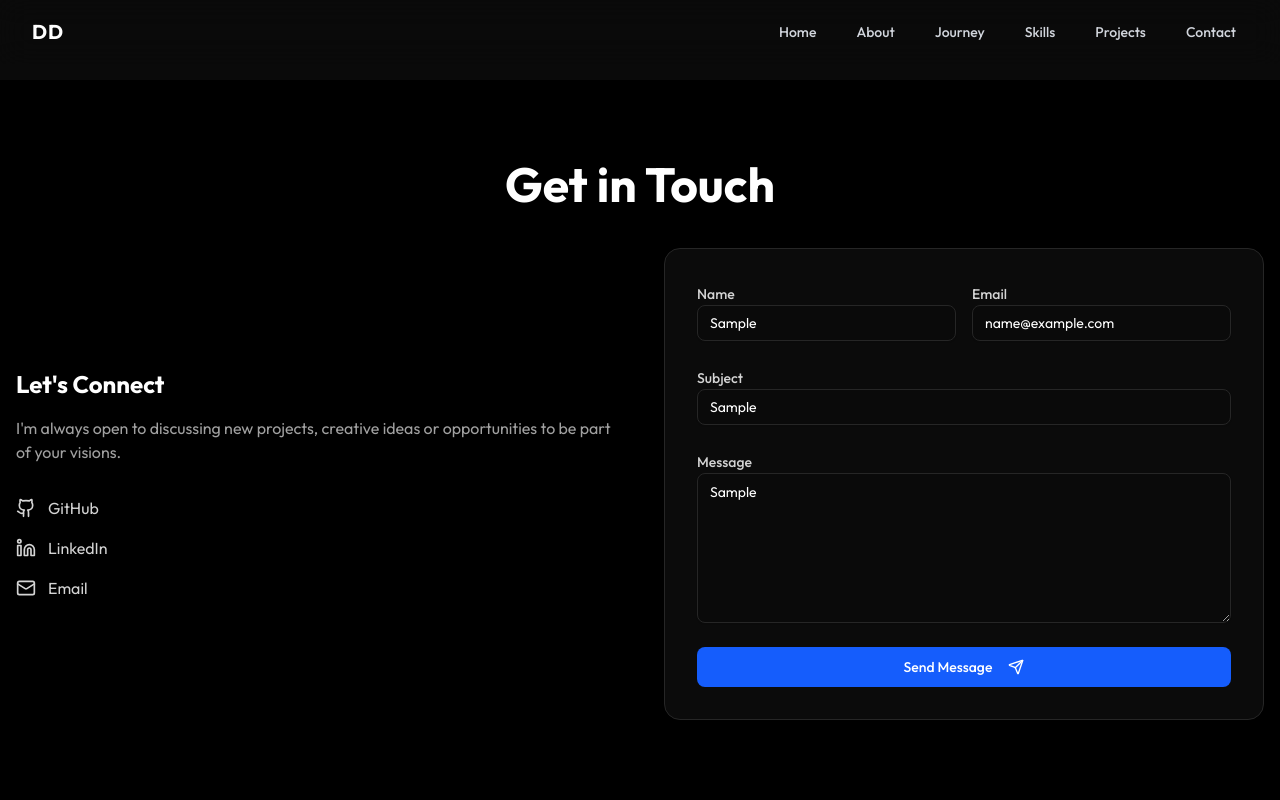
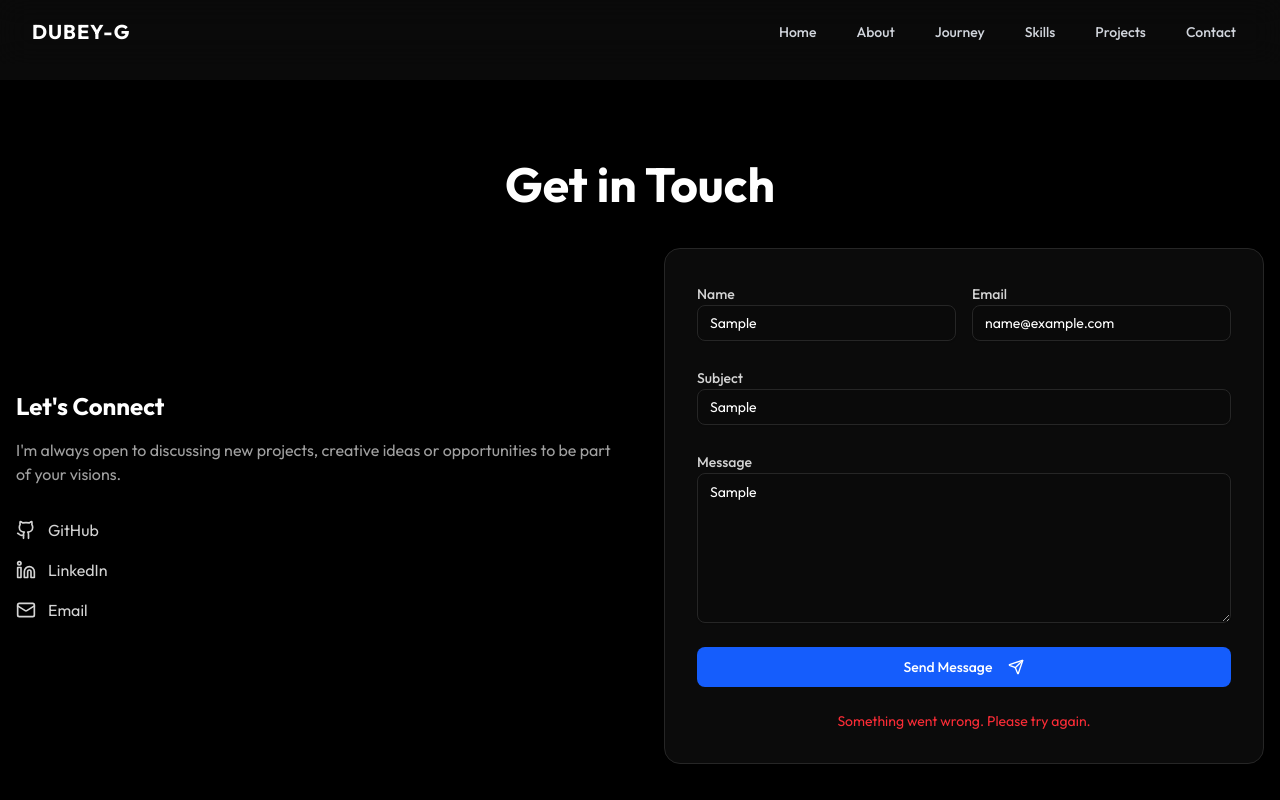
Before and after one commit to mailmeatdarshan/Portfolio, a Next.js app: page / in a window 1280 px wide. Both pictures are taken after typing "Sample", "name@example.com", "Sample", "Sample" into the empty fields and a click on the button "Send Message". Shown: the part 6484-7284 px from the top of the page. Built offline with nearby package versions, Linux system fonts and the light colour scheme.

Commit message:
fixed contact issues

```diff
--- a/src/components/About.tsx
+++ b/src/components/About.tsx
@@ -24,10 +24,10 @@ export default function About() {
                 >
                     <h3 className="text-2xl font-bold text-white mb-6">About Me</h3>
                     <p className="text-lg md:text-xl text-neutral-300 leading-relaxed mb-6 font-light">
-                        I’m a computer engineering graduate with a strong interest in <span className="text-blue-400 font-medium">cloud computing</span>, <span className="text-purple-400 font-medium">automation</span>, and <span className="text-green-400 font-medium">backend development</span>. I enjoy building efficient systems that solve real-world problems. I’m especially passionate about modern cloud technologies and scalable system design.
+                        I’m a computer science student with a strong interest in <span className="text-blue-400 font-medium">web development</span>, <span className="text-yellow-400 font-medium">cloud computing</span>, <span className="text-purple-400 font-medium">automation</span>, and <span className="text-green-400 font-medium">backend development</span>. I enjoy building efficient systems that solve real-world problems. I’m especially passionate about modern technologies and scalable system design.
                     </p>
                     <div className="flex flex-wrap justify-center gap-3">
-                        {["#Cloud Engineer", "#Backend Specialist", "#Automation Developer", "#GIS Engineer", "#Data Engineer"].map((tag, i) => (
+                        {["#Web Developer", "#Cloud Engineer", "#Backend Specialist", "#Automation Developer"].map((tag, i) => (
                             <span key={i} className="px-4 py-1.5 rounded-full bg-neutral-800 text-sm font-medium text-neutral-400 border border-neutral-700 hover:border-blue-500 hover:text-blue-400 transition-colors cursor-default">
                                 {tag}
                             </span>
--- a/src/components/Contact.tsx
+++ b/src/components/Contact.tsx
@@ -1,5 +1,5 @@
 "use client";
-import React from "react";
+import React, { useState } from "react";
 import { Button } from "./ui/button";
 import { Input } from "./ui/input";
 import { Textarea } from "./ui/textarea";
@@ -9,6 +9,40 @@ import Link from "next/link";
 import { cn } from "@/lib/utils";
 
 export default function Contact() {
+
+    const [isSubmitting, setIsSubmitting] = useState(false);
+    const [status, setStatus] = useState<null | "success" | "error">(null);
+
+    async function handleSubmit(e: React.FormEvent<HTMLFormElement>) {
+        e.preventDefault();
+        setIsSubmitting(true);
+        setStatus(null);
+
+
+        const formData = new FormData(e.currentTarget);
+
+        try {
+            const response = await fetch("https://formspree.io/f/xrbnwggb", {
+                method: "POST",
+                body: formData,
+                headers: {
+                    'Accept': 'application/json'
+                }
+            });
+
+            if (response.ok) {
+                setStatus("success");
+                (e.target as HTMLFormElement).reset();
+            } else {
+                setStatus("error");
+            }
+        } catch (error) {
+            setStatus("error");
+        } finally {
+            setIsSubmitting(false);
+        }
+    }
+
     return (
         <div className="py-20 px-4 max-w-7xl mx-auto">
             <h2 className="text-4xl md:text-5xl font-bold text-center text-white mb-10">
@@ -42,28 +76,62 @@ export default function Contact() {
                 </div>
 
                 <div className="bg-neutral-900/50 p-8 rounded-2xl border border-neutral-800">
-                    <form className="space-y-6" onSubmit={(e) => e.preventDefault()}>
+                    <form className="space-y-6" onSubmit={handleSubmit}>
                         <div className="grid grid-cols-1 md:grid-cols-2 gap-4">
                             <div className="space-y-2">
                                 <label className="text-sm font-medium text-neutral-300">Name</label>
-                                <Input placeholder="Darshan Dubey" className="bg-neutral-950 border-neutral-800 text-white placeholder:text-neutral-600" />
+                                <Input
+                                    name="name"
+                                    required
+                                    placeholder="Darshan Dubey"
+                                    className="bg-neutral-950 border-neutral-800 text-white placeholder:text-neutral-600"
+                                />
                             </div>
                             <div className="space-y-2">
                                 <label className="text-sm font-medium text-neutral-300">Email</label>
-                                <Input type="email" placeholder="darshan@example.com" className="bg-neutral-950 border-neutral-800 text-white placeholder:text-neutral-600" />
+                                <Input
+                                    name="email"
+                                    type="email"
+                                    required
+                                    placeholder="darshan@example.com"
+                                    className="bg-neutral-950 border-neutral-800 text-white placeholder:text-neutral-600"
+                                />
                             </div>
                         </div>
                         <div className="space-y-2">
                             <label className="text-sm font-medium text-neutral-300">Subject</label>
-                            <Input placeholder="Project Inquiry" className="bg-neutral-950 border-neutral-800 text-white placeholder:text-neutral-600" />
+                            <Input
+                                name="subject"
+                                required
+                                placeholder="Project Inquiry"
+                                className="bg-neutral-950 border-neutral-800 text-white placeholder:text-neutral-600"
+                            />
                         </div>
                         <div className="space-y-2">
                             <label className="text-sm font-medium text-neutral-300">Message</label>
-                            <Textarea placeholder="Tell me about your project..." className="min-h-[150px] bg-neutral-950 border-neutral-800 text-white placeholder:text-neutral-600" />
+                            <Textarea
+                                name="message"
+                                required
+                                placeholder="Tell me about your project..."
+                                className="min-h-[150px] bg-neutral-950 border-neutral-800 text-white placeholder:text-neutral-600"
+                            />
                         </div>
-                        <Button className="w-full bg-blue-600 hover:bg-blue-700 text-white" size="lg">
-                            Send Message <Send className="ml-2 h-4 w-4" />
+
+                        <Button
+                            className="w-full bg-blue-600 hover:bg-blue-700 text-white"
+                            size="lg"
+                            disabled={isSubmitting}
+                        >
+                            {isSubmitting ? "Sending..." : "Send Message"}
+                            {!isSubmitting && <Send className="ml-2 h-4 w-4" />}
                         </Button>
+
+                        {status === "success" && (
+                            <p className="text-green-500 text-center text-sm">Message sent successfully!</p>
+                        )}
+                        {status === "error" && (
+                            <p className="text-red-500 text-center text-sm">Something went wrong. Please try again.</p>
+                        )}
                     </form>
                 </div>
             </div>
--- a/src/components/Navbar.tsx
+++ b/src/components/Navbar.tsx
@@ -44,7 +44,7 @@ export default function Navbar() {
                 <div className="flex items-center justify-between h-16">
                     <div className="flex-shrink-0">
                         <Link href="/" className="text-white font-bold text-xl tracking-wider">
-                            DD
+                            DUBEY-G
                         </Link>
                     </div>
 
--- a/src/data/portfolio.ts
+++ b/src/data/portfolio.ts
@@ -81,8 +81,8 @@ export const personalInfo = {
                 description: "Therapeutic. Kinda my spiritual outlet tbh."
             },
             {
-                title: "Living weirdly",
-                description: "Life’s a maze. I just code through it like it’s an ARG."
+                title: "Reading Masterpieces",
+                description: "Life’s a maze. Read Books And Chill"
             }
         ],
         masterplan: [
```
